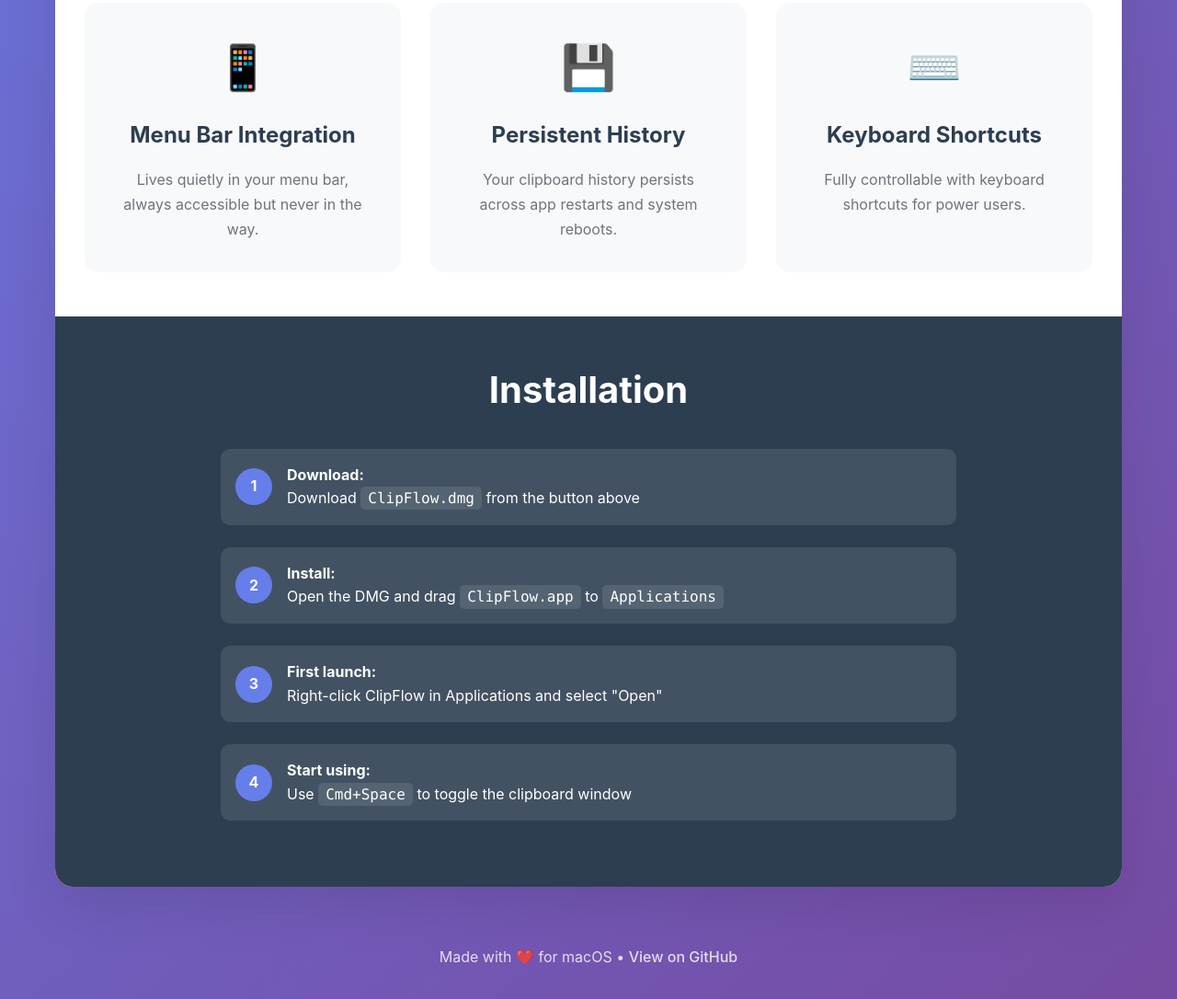
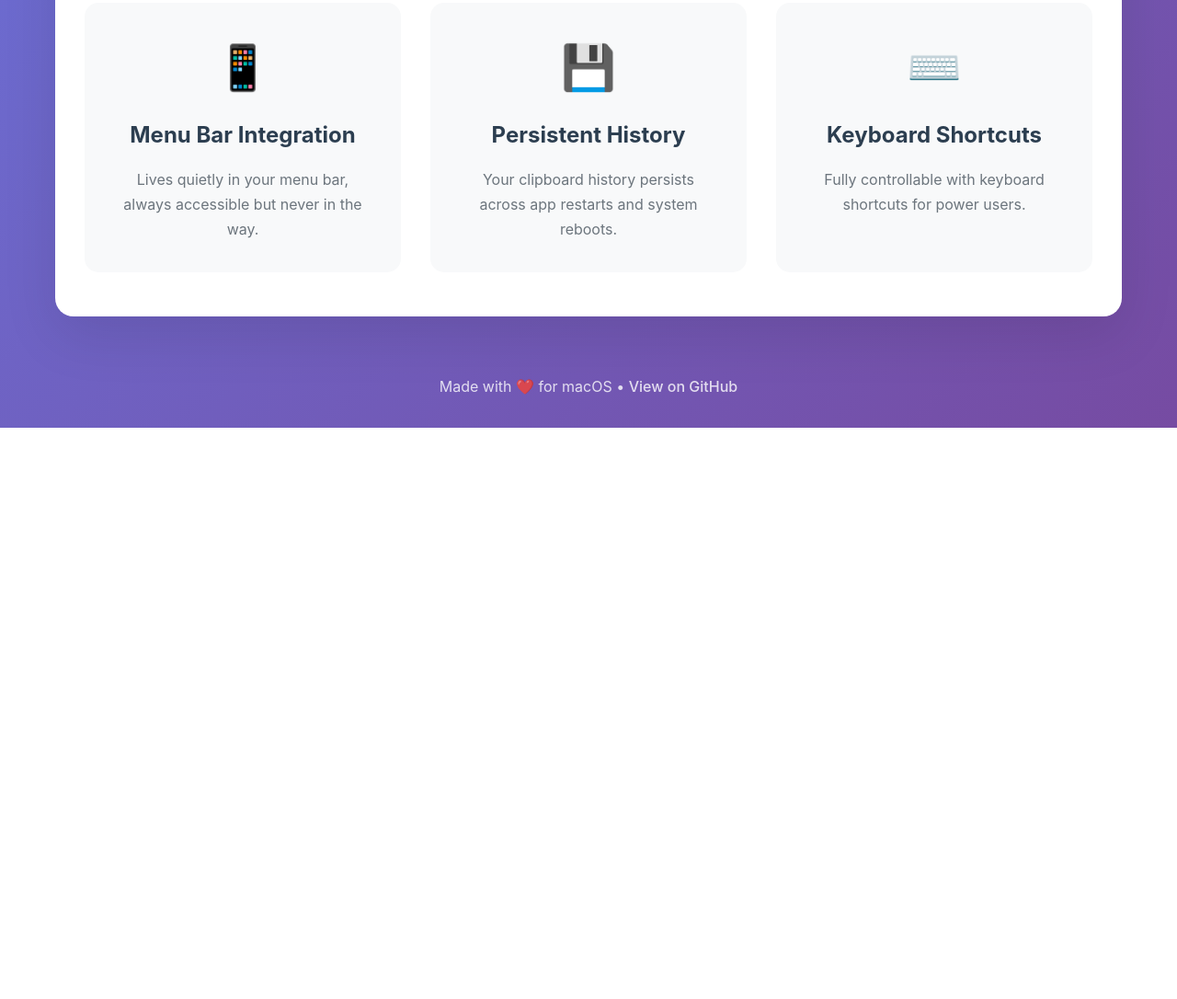
Before and after one commit to raslanismail87/clipboard, a plain HTML site: page index.html in a window 1280 px wide. Shown: the part 1093-2179 px from the top of the page at 92% size. After the commit the page ends 1558 px from the top, so only its background shows below. Drawn offline with Linux system fonts and the light colour scheme.

Commit message:
Remove redundant installation section from GitHub Pages
- Remove installation steps section since DMG download is self-explanatory
- Clean up related CSS styles for installation steps
- Simplify page layout focusing on features and direct download

🤖 Generated with [Claude Code](https://claude.ai/code)

Co-Authored-By: Claude <noreply@anthropic.com>

```diff
--- a/index.html
+++ b/index.html
@@ -130,45 +130,6 @@
             line-height: 1.7;
         }
 
-        .installation {
-            padding: 3rem 2rem;
-            background: #2c3e50;
-            color: white;
-        }
-
-        .installation h2 {
-            text-align: center;
-            font-size: 2.5rem;
-            margin-bottom: 2rem;
-        }
-
-        .install-steps {
-            max-width: 800px;
-            margin: 0 auto;
-        }
-
-        .step {
-            display: flex;
-            align-items: center;
-            margin-bottom: 1.5rem;
-            padding: 1rem;
-            background: rgba(255,255,255,0.1);
-            border-radius: 10px;
-        }
-
-        .step-number {
-            background: #667eea;
-            color: white;
-            width: 40px;
-            height: 40px;
-            border-radius: 50%;
-            display: flex;
-            align-items: center;
-            justify-content: center;
-            font-weight: bold;
-            margin-right: 1rem;
-            flex-shrink: 0;
-        }
 
         code {
             background: rgba(255,255,255,0.1);
@@ -208,15 +169,6 @@
                 padding: 2rem 1rem;
             }
 
-            .step {
-                flex-direction: column;
-                text-align: center;
-            }
-
-            .step-number {
-                margin-right: 0;
-                margin-bottom: 1rem;
-            }
         }
     </style>
 </head>
@@ -268,39 +220,6 @@
                 </div>
             </section>
 
-            <section class="installation">
-                <h2>Installation</h2>
-                <div class="install-steps">
-                    <div class="step">
-                        <div class="step-number">1</div>
-                        <div>
-                            <strong>Download:</strong><br>
-                            Download <code>ClipFlow.dmg</code> from the button above
-                        </div>
-                    </div>
-                    <div class="step">
-                        <div class="step-number">2</div>
-                        <div>
-                            <strong>Install:</strong><br>
-                            Open the DMG and drag <code>ClipFlow.app</code> to <code>Applications</code>
-                        </div>
-                    </div>
-                    <div class="step">
-                        <div class="step-number">3</div>
-                        <div>
-                            <strong>First launch:</strong><br>
-                            Right-click ClipFlow in Applications and select "Open"
-                        </div>
-                    </div>
-                    <div class="step">
-                        <div class="step-number">4</div>
-                        <div>
-                            <strong>Start using:</strong><br>
-                            Use <code>Cmd+Space</code> to toggle the clipboard window
-                        </div>
-                    </div>
-                </div>
-            </section>
         </div>
 
         <footer>
```
